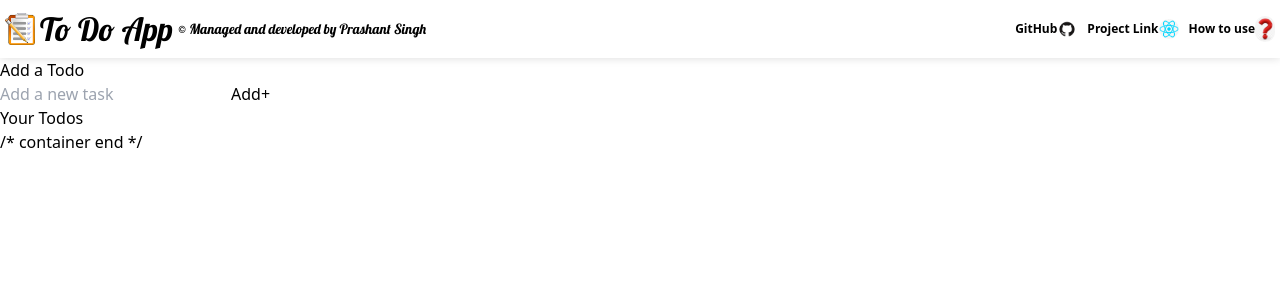
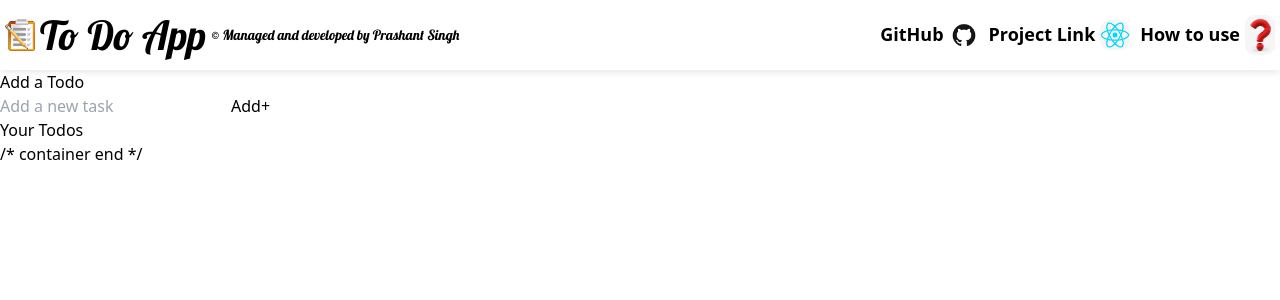
Before and after one commit to prashantsingh019/ToDo-App-using-React, a React (Vite) app in the folder toDo-App/: page / in a window 1280 px wide. Shown: the top 300 px of the page. Built offline with nearby package versions, Linux system fonts and the light colour scheme.

Commit message:
did some size adjustments

```diff
--- a/toDo-App/src/components/Button.jsx
+++ b/toDo-App/src/components/Button.jsx
@@ -3,7 +3,7 @@ import './Navbar.css';
 function Button(props) {
   return (
     <>
-      <button type="button" className="btn-nav hover:text-violet-700 transition-all duration-50">{props.name} <img src={props.icon} width={"20px"}/></button>
+      <button type="button" className="btn-nav hover:text-violet-700 transition-all duration-50">{props.name} <img src={props.icon} width={"30px"}/></button>
     </>
   )
 }
--- a/toDo-App/src/components/Navbar.css
+++ b/toDo-App/src/components/Navbar.css
@@ -6,21 +6,22 @@
   flex-wrap: wrap;
   /* background-color: rgb(13, 255, 0); */
   padding: 5px;
+  box-shadow: 0px 0px 8.8px #dadada;
 
-  box-shadow: 0px 0px 8.8px #dadada;
 }
 .nav-links {
   /* background-color: orange; */
   display: flex;
   gap: 10px;
+
 }
 .btn-nav {
 
   display: flex;
   align-items: center;
-  font-size: 12px;
+  font-size: 18px;
   font-weight: 600;
-
+  gap: 5px;
 }
 .btn-nav img {
   border-radius: 10px;
@@ -37,3 +38,6 @@
 span {
   font-size: 14px;
 }
+.App_name{
+  font-size: 2.5rem;
+}
--- a/toDo-App/src/components/Navbar.jsx
+++ b/toDo-App/src/components/Navbar.jsx
@@ -4,20 +4,19 @@ import toDo from "../assets/toDo.png";
 import gitHub from "../assets/github.png";
 import reactLogo from "../assets/reactLogo.png";
 import questMark from "../assets/questMark.png";
+import Button from "./Button";
 
-
-import { faReact } from "@fortawesome/free-brands-svg-icons";
-import Button from "./Button";
 function Navbar() {
   return (
     <div className="navbar">
+
       <div className="logo">
         <img src={toDo} alt="_logo" width="30px" />
-        <div className="name">To Do App</div>
-        <span className="text-green-500">&copy; Managed and developed by Prashant Singh</span>
+        <div className="App_name">To Do App</div>
+        <span className="author text-xl text-[#a3a3a3]">&copy; Managed and developed by Prashant Singh</span>
       </div>
 
-      <div className="nav-links">
+      <div className="nav-links text-[#767676]">
         <Button name="GitHub"  icon={gitHub}/>
         <Button name="Project Link" icon={reactLogo}/>
         <Button name="How to use" icon={questMark}/>
--- a/toDo-App/src/components/TaskCard.jsx
+++ b/toDo-App/src/components/TaskCard.jsx
@@ -5,15 +5,17 @@ function TaskCard({data}) {
 
     const handleEdit = () => {
         let input = document.getElementById("task-in")
-        input.value = data.value;
+        input.value = data.toDo;
       }
     const handleDelete = () => {
 
     }
   return (
-    <div className="todo flex justify-between bg-violet-100 my-1 px-1 rounded items-center text-[red]">
-      <input type="checkbox" name="" id="" className="bg-red-600"/>
-      <div className={!data.isDone ? "":"line-through"}>{data.toDo}</div>
+    <div key={data.toDo} className="todo flex justify-between bg-violet-100 my-1 px-1 rounded items-center text-[red]">
+      <div className="flex gap-2 items-center">
+      <input type="checkbox" name="" id="" className="bg-red-600" />
+      <div className={data.isDone ? "line-through":""}>{data.toDo}</div>
+      </div>
       <div className="buttons flex gap-5">
         <button className="bg-slate-500 rounded text-white px-2 cursor-pointer my-2" onClick={handleEdit}>
           Edit
```
